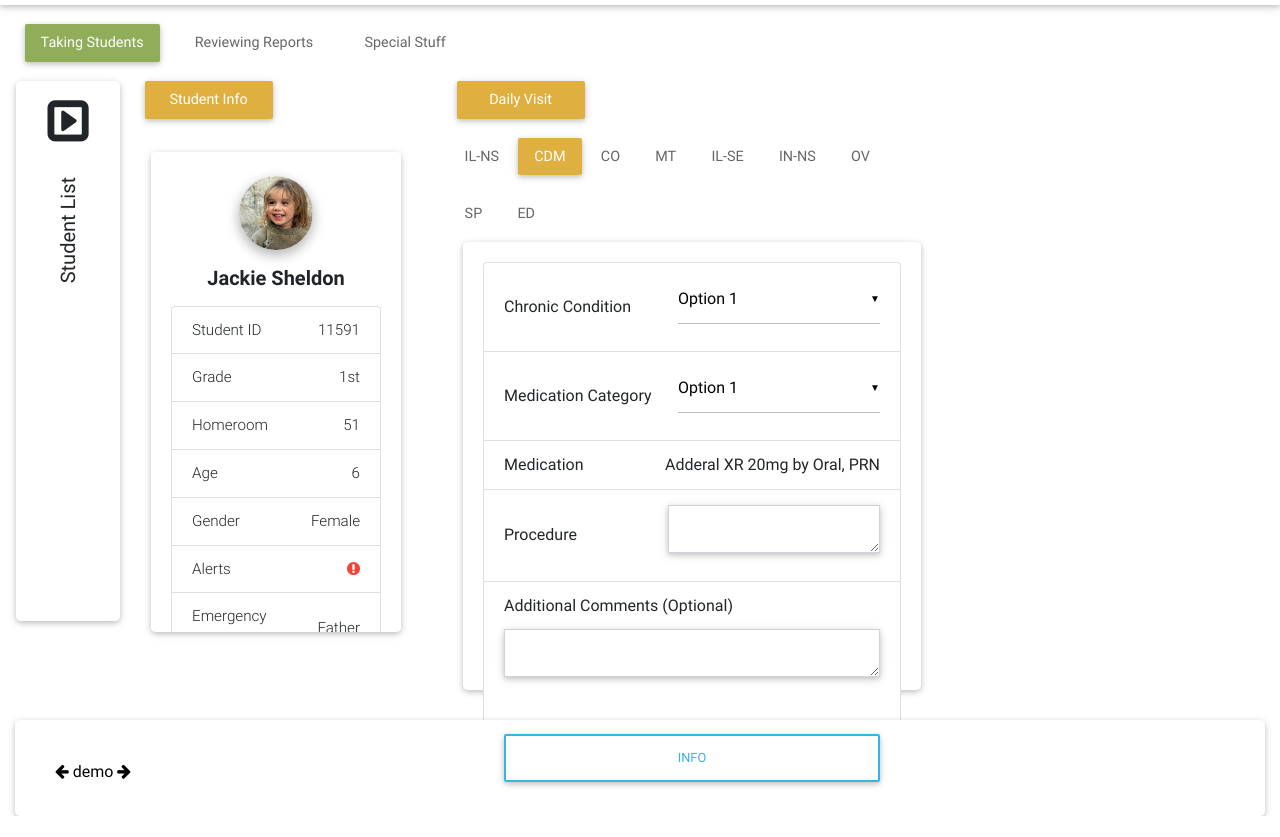
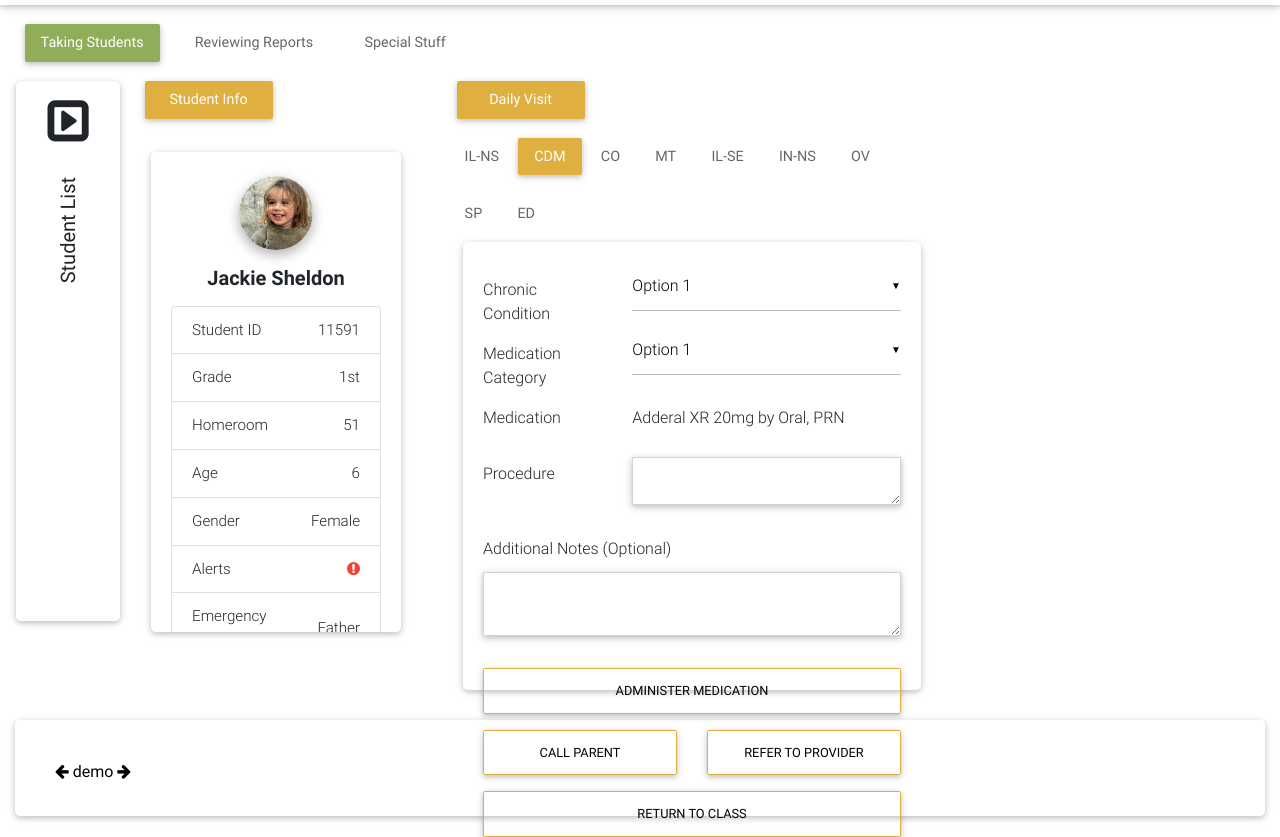
Before and after one commit to nelsW70/project, a plain HTML site: page 1.2Post-Checkin.html in a window 1280 px wide. Shown: the part 61-898 px from the top of the page. Before the commit the page ends 877 px from the top, so only its background shows below. Drawn offline with Linux system fonts and the light colour scheme.

Commit message:
more styling on forms

```diff
--- a/1.2Post-Checkin.html
+++ b/1.2Post-Checkin.html
@@ -242,7 +242,7 @@
                           <!--Panel-->
                             <div class="card card-body daily-visit-forms">
 
-                              <ul class="list-group">
+                              <!-- <ul class="list-group">
                                 <li class="list-group-item d-flex justify-content-between align-items-center">
                                     Chronic Condition
                                     <span class="">
@@ -288,7 +288,85 @@
                                 <li class="list-group-item">
                                   <button type="button" class="btn btn-outline-info waves-effect btn-block">Info</button>
                                 </li>
-                              </ul>
+                                <li class="list-group-item d-flex justify-content-between align-items-center">
+                                    <button type="button" class="btn btn-outline-info waves-effect">Info</button>
+                                    <span class=""><button type="button" class="btn btn-outline-info waves-effect">Info</button></span>
+                                </li>
+
+                              </ul> -->
+
+                              <div class="row daily-visit-select daily-visit-select-text">
+                                <div class="col-md-4 pt-3">
+                                  Chronic Condition
+                                </div>
+                                <div class="col-md-8">
+                                  <select class="mdb-select colorful-select dropdown-info">
+                                      <option value="1">Option 1</option>
+                                      <option value="2">Option 2</option>
+                                      <option value="3">Option 3</option>
+                                      <option value="4">Option 4</option>
+                                      <option value="5">Option 5</option>
+                                  </select>
+                                </div>
+                              </div>
+                              <div class="row daily-visit-select-text">
+                                <div class="col-md-4 pt-3">
+                                  Medication Category
+                                </div>
+                                <div class="col-md-8">
+                                  <select class="mdb-select colorful-select dropdown-info">
+                                      <option value="1">Option 1</option>
+                                      <option value="2">Option 2</option>
+                                      <option value="3">Option 3</option>
+                                      <option value="4">Option 4</option>
+                                      <option value="5">Option 5</option>
+                                  </select>
+                                </div>
+                              </div>
+                              <div class="row daily-visit-select-text">
+                                <div class="col-md-4 pt-3">
+                                  Medication
+                                </div>
+                                <div class="col-md-8 pt-3">
+                                  Adderal XR 20mg by Oral, PRN
+                                </div>
+                              </div>
+                              <div class="row pt-2 daily-visit-select-text">
+                                <div class="col-md-4 pt-4">
+                                  Procedure
+                                </div>
+                                <div class="col-md-8 pt-3 form-group basic-textarea rounded-corners shadow-textarea">
+                                  <textarea class="form-control z-depth-1" id="exampleFormControlTextarea1" placeholder=""></textarea>
+                                </div>
+                              </div>
+                              <div class="row daily-visit-select-text">
+                                <div class="col-md-12">
+                                  Additional Notes (Optional)
+                                </div>
+                              </div>
+                              <div class="row pt-2">
+                                <div class="col-md-12 form-group rounded-corners shadow-textarea">
+                                  <textarea class="form-control z-depth-1" id="exampleFormControlTextarea2"></textarea>
+                                </div>
+                              </div>
+                              <div class="row">
+                                <div class="col-md-12 daily-visit-button">
+                                  <button type="button" class="btn btn-outline-info waves-effect btn-block">Administer Medication</button>
+                                </div>
+                              </div>
+                              <div class="row pt-3 daily-visit-button">
+                                <div class="col-md-6">
+                                  <button type="button" class="btn btn-outline-info waves-effect btn-block">Call Parent</button>
+                                </div>
+                                <div class="col-md-6">
+                                  <button type="button" class="btn btn-outline-info waves-effect btn-block">Refer to Provider</button>
+                                </div>
+                              </div>
+                              <div class="row pt-3 daily-visit-button">
+                                <div class="col-md-12">
+                                  <button type="button" class="btn btn-outline-info waves-effect btn-block">Return to Class</button>
+                                </div>
+                              </div>
 
 
                             </div>
--- a/css/1.2Post-Checkin.css
+++ b/css/1.2Post-Checkin.css
@@ -139,6 +139,20 @@ yellowGold rgb(223, 175, 64)
 
 /* Daily Visit Input Forms */
 
+#post-checkin .daily-visit-select-text {
+    font-size: 1rem;
+    font-weight: 300;
+}
+
+#post-checkin .select-wrapper input.select-dropdown {
+    font-size: 1rem;
+    font-weight: 300;
+}
+
+#post-checkin .daily-visit-select .dropdown-content li>a, .dropdown-content li>span {
+  color: black;
+}
+
 #post-checkin .shadow-textarea textarea.form-control::placeholder {
     font-weight: 300;
 }
@@ -150,9 +164,24 @@ yellowGold rgb(223, 175, 64)
   height: 56vh;
 }
 
-#exampleFormControlTextarea1, #exampleFormControlTextarea2 {
+#post-checkin #exampleFormControlTextarea1, #exampleFormControlTextarea2 {
   max-height: 5rem;
 }
+#post-checkin #exampleFormControlTextarea1 {
+  min-height: 1.5rem
+}
+
+#post-checkin #exampleFormControlTextarea2 {
+  min-height: 4rem;
+}
+
+#post-checkin .daily-visit-button .btn-outline-info {
+    border: 1px solid rgb(223, 175, 64);
+    color: black!important;
+    background-color: transparent;
+}
+
+
 
 /* footer */
 
```
